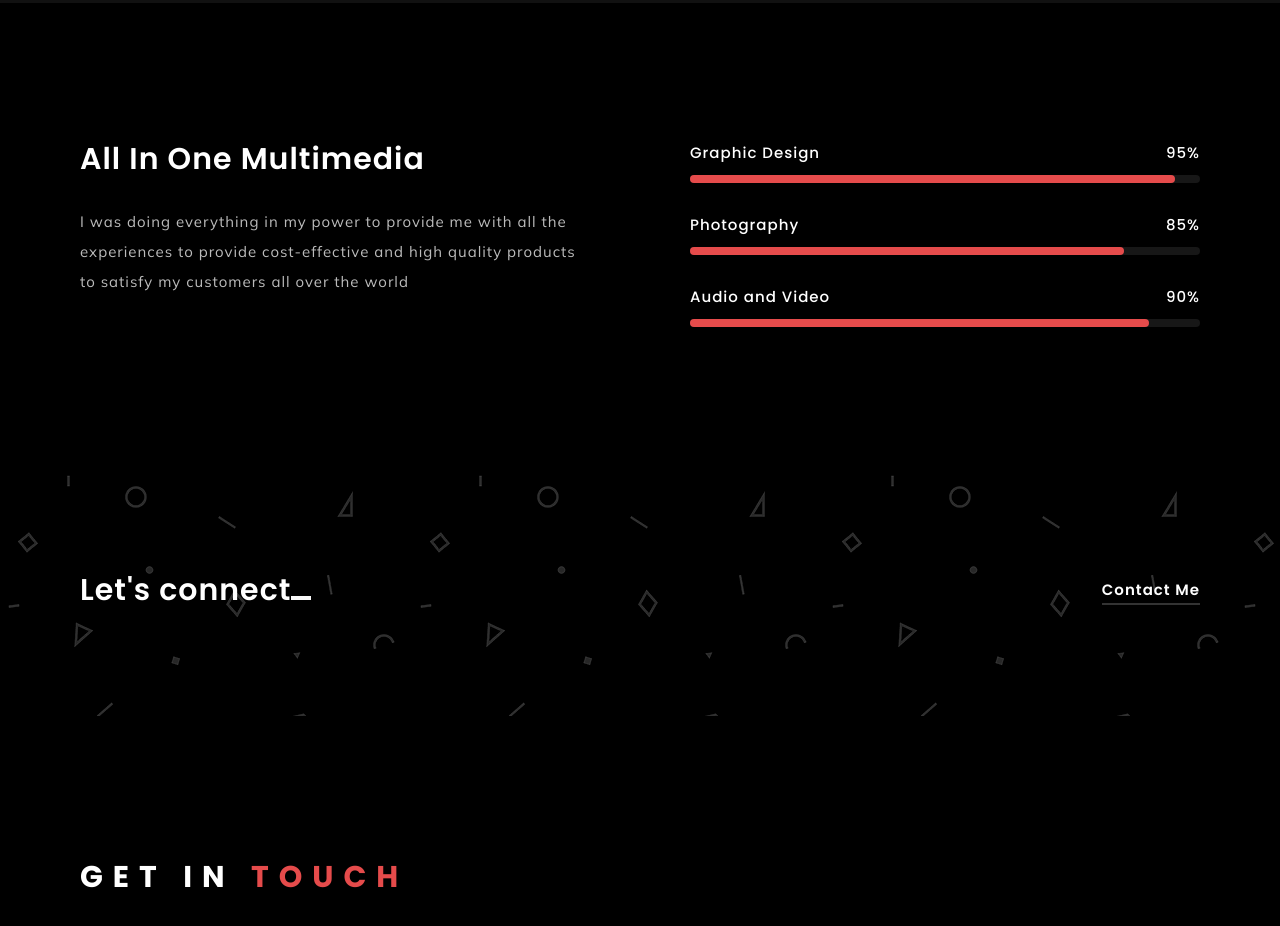
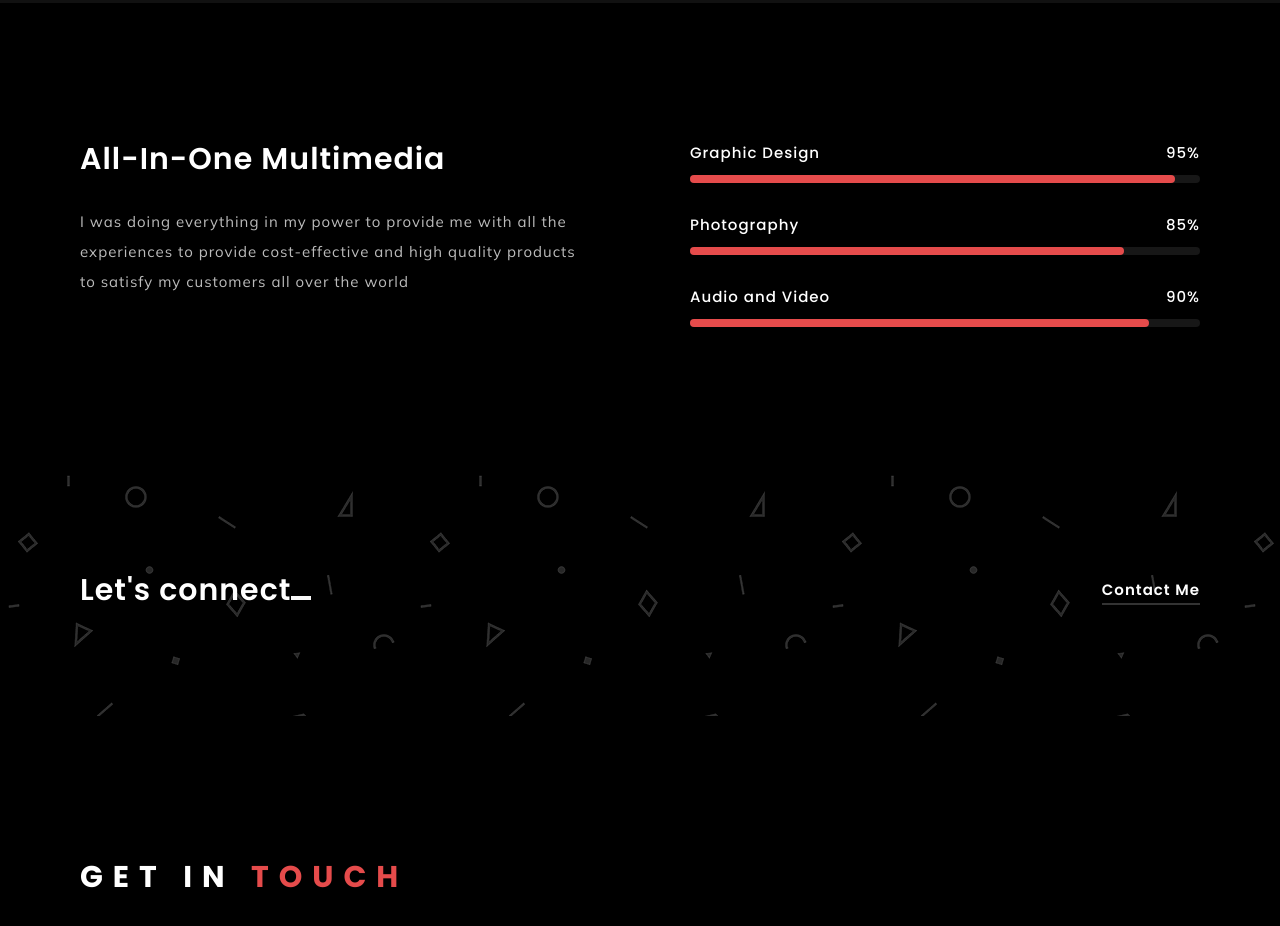
Before and after one commit to Roensuk/TroyIglesias, a plain HTML site: page index.html in a window 1280 px wide. Shown: the part 2780-3706 px from the top of the page. Drawn offline with Linux system fonts and the light colour scheme; no server answers; files whose address does not match are found by name.

Commit message:
Update index.html

```diff
--- a/index.html
+++ b/index.html
@@ -329,7 +329,7 @@
 		<div class="container">
 			<div class="part_inner">
 				<div class="left wow fadeInLeft" data-wow-duration="1.5s">
-					<h3>All In One Multimedia</h3>
+					<h3>All-In-One Multimedia</h3>
 					<p>I was doing everything in my power to provide me with all the experiences to provide cost-effective and high quality products to satisfy my customers all over the world</p>
 				</div>
 				<div class="right wow fadeInLeft" data-wow-duration="1.5s" data-wow-delay=".2s">
```
